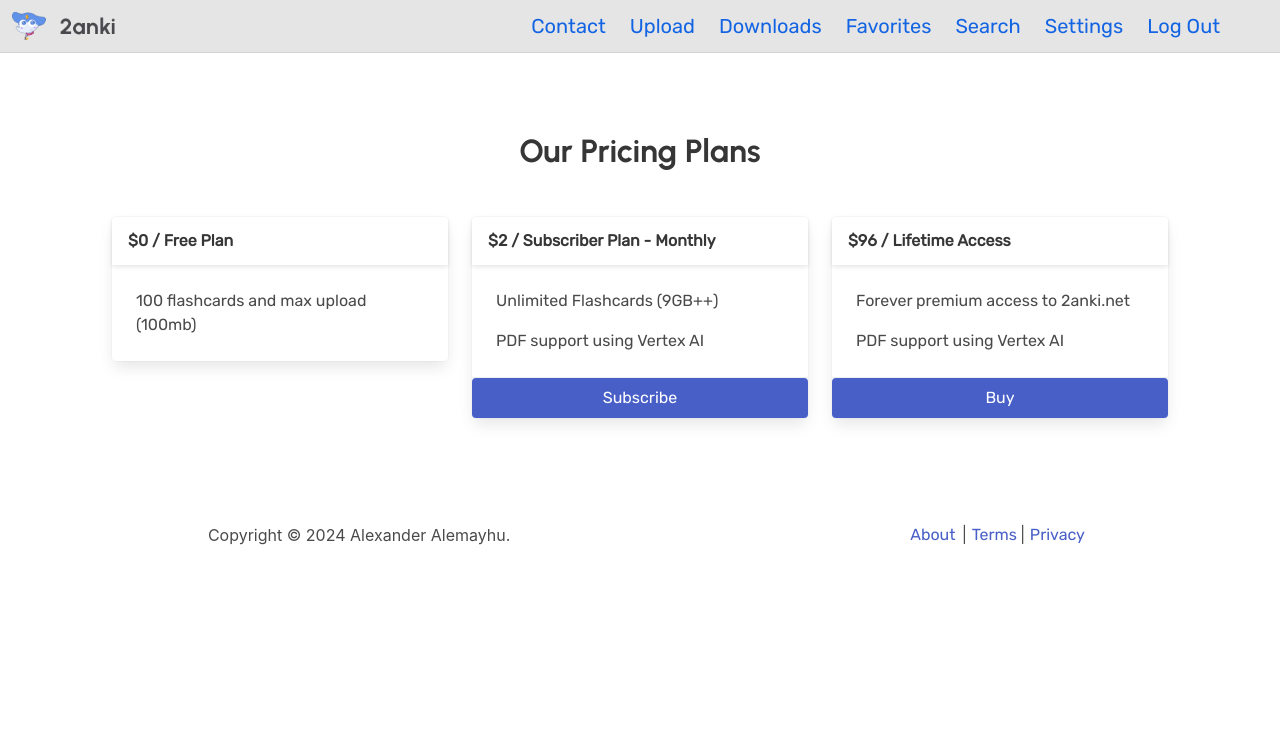
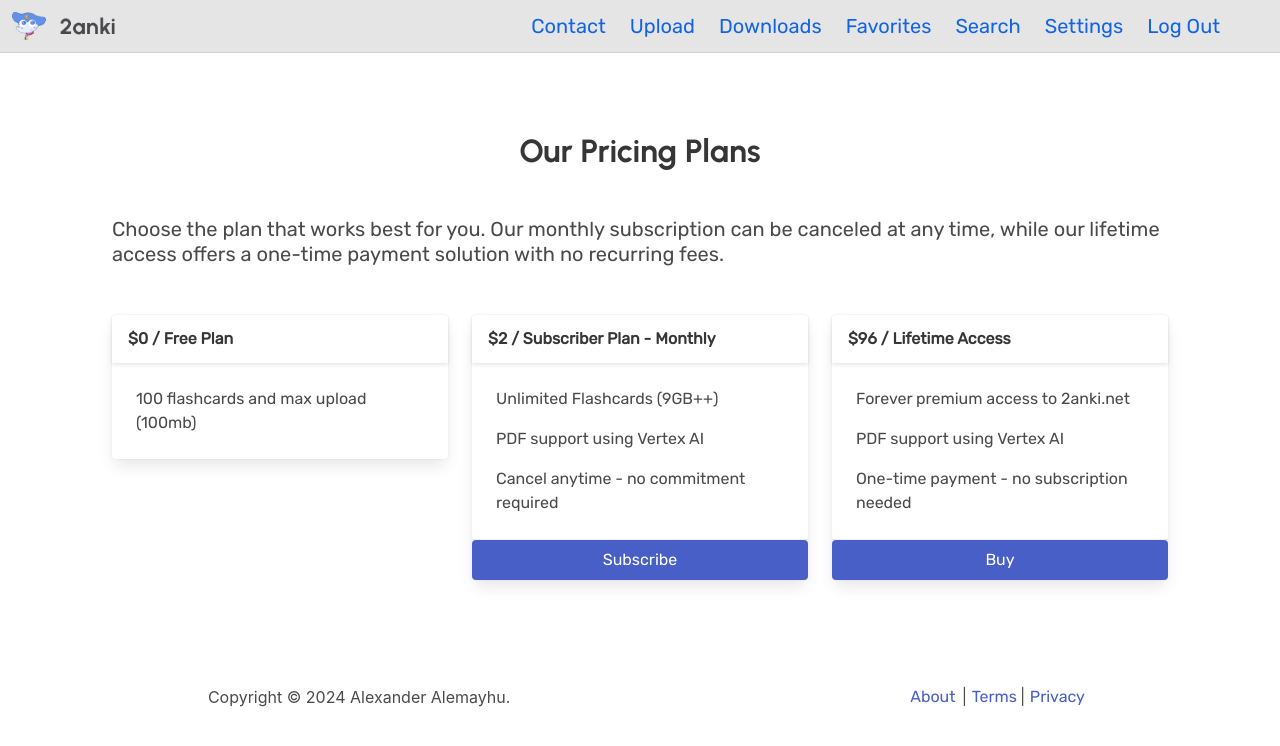
Before and after one commit to 2anki/web, a React app: page /pricing in a window 1280 px wide. Shown: the top 746 px of the page. Built offline with nearby package versions, Linux system fonts and the light colour scheme; no server answers.

Commit message:
docs: update pricing copy

```diff
--- a/src/pages/PricingPage/PricingPage.tsx
+++ b/src/pages/PricingPage/PricingPage.tsx
@@ -15,11 +15,22 @@ export default function PricingPage() {
       <div className="container content">
         <section className="section">
           <div className="container">
-            <h1 className="title has-text-centered">{getVisibleText('pricing.page.title')}</h1>
+            <h1 className="title has-text-centered">
+              {getVisibleText('pricing.page.title')}
+            </h1>
             <div className="columns is-centered">
               <div className="column is-half">
                 <TopMessage />
               </div>
+            </div>
+
+            <div className="mb-6">
+              <p className="subtitle">
+                Choose the plan that works best for you. Our monthly
+                subscription can be canceled at any time, while our lifetime
+                access offers a one-time payment solution with no recurring
+                fees.
+              </p>
             </div>
 
             <div className="columns is-centered">
@@ -27,20 +38,34 @@ export default function PricingPage() {
                 <PricingCard
                   title="Free Plan"
                   price="$0"
-                  benefits={[
-                    '100 flashcards and max upload (100mb)'
-                  ]}
+                  benefits={['100 flashcards and max upload (100mb)']}
                 />
               </div>
               <div className="column is-4">
-                <PricingCard price="$2" title="Subscriber Plan - Monthly"
-                             benefits={['Unlimited Flashcards (9GB++)', 'PDF support using Vertex AI']}
-                             link={subcribeLink} linkText="Subscribe" />
+                <PricingCard
+                  price="$2"
+                  title="Subscriber Plan - Monthly"
+                  benefits={[
+                    'Unlimited Flashcards (9GB++)',
+                    'PDF support using Vertex AI',
+                    'Cancel anytime - no commitment required',
+                  ]}
+                  link={subcribeLink}
+                  linkText="Subscribe"
+                />
               </div>
               <div className="column is-4">
-                <PricingCard price="$96" title="Lifetime Access"
-                             benefits={['Forever premium access to 2anki.net', 'PDF support using Vertex AI']}
-                             link={lifetimeLink} linkText="Buy" />
+                <PricingCard
+                  price="$96"
+                  title="Lifetime Access"
+                  benefits={[
+                    'Forever premium access to 2anki.net',
+                    'PDF support using Vertex AI',
+                    'One-time payment - no subscription needed',
+                  ]}
+                  link={lifetimeLink}
+                  linkText="Buy"
+                />
               </div>
             </div>
           </div>
```
